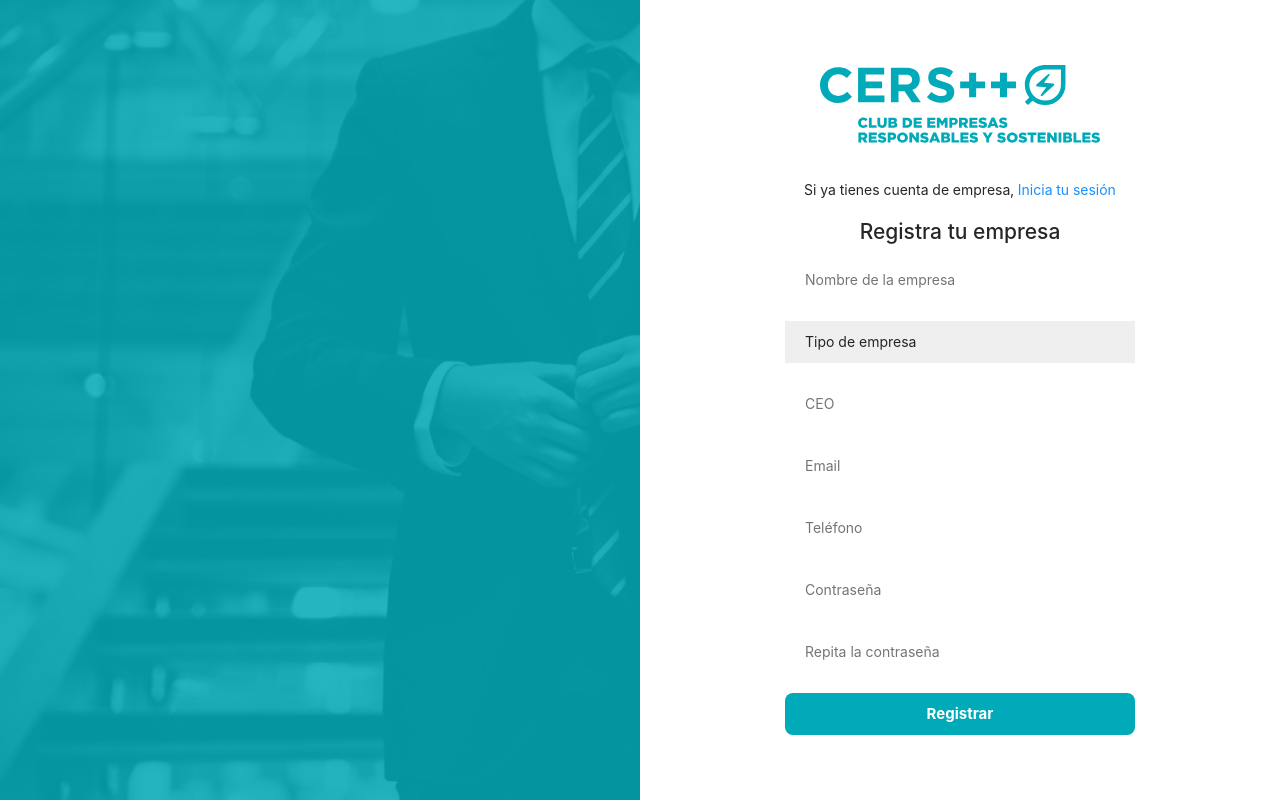
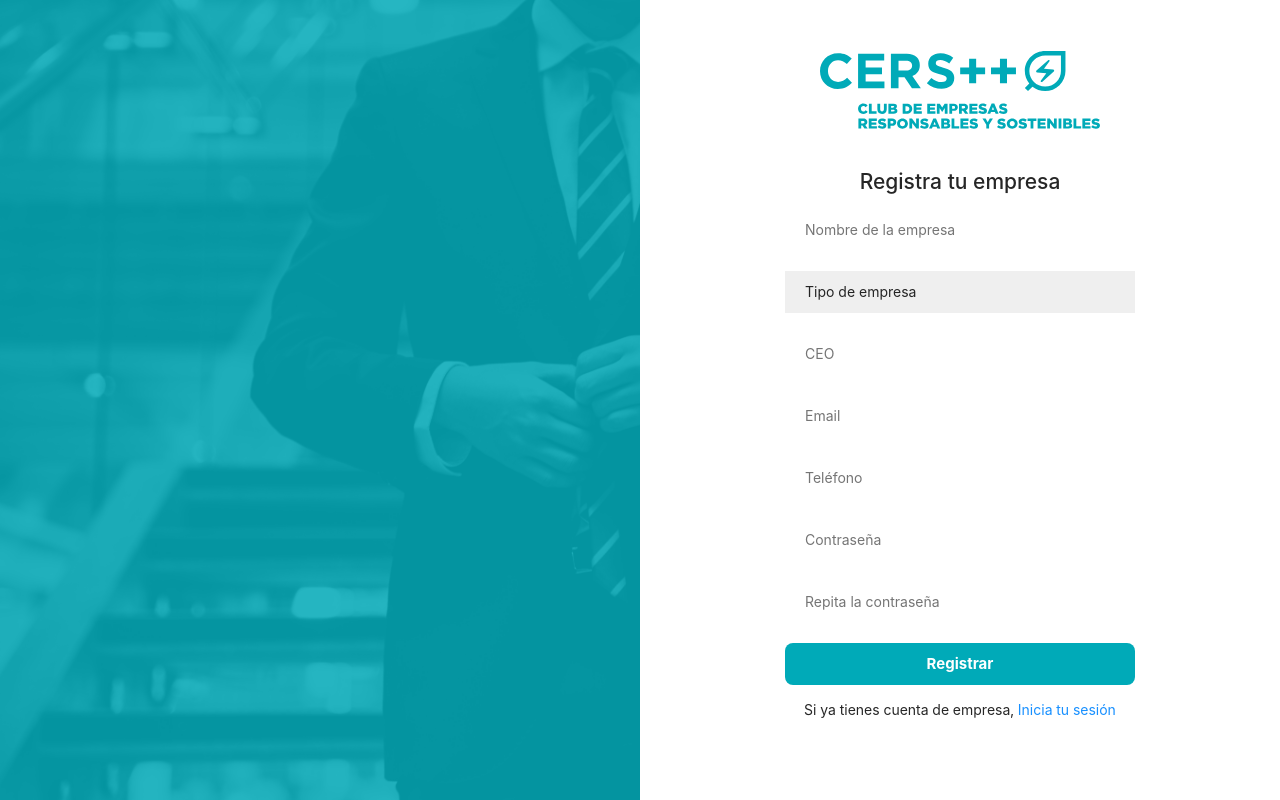
Before and after one commit to GeerDev/tripulaciones-front, a React (Create React App) app: page /registercompany in a window 1280 px wide. Built offline with nearby package versions, Linux system fonts and the light colour scheme.

Commit message:
register & login tweaks

```diff
--- a/src/components/AuthCompany/LoginCompany/LoginCompany.jsx
+++ b/src/components/AuthCompany/LoginCompany/LoginCompany.jsx
@@ -24,11 +24,11 @@ const LoginCompany = () => {
 
   useEffect(()=>{
     if(isError){
-      notification.error({message: "Error", description: message,});
+      notification.warning({message: "En espera", description: message,});
     }
     if(isSuccess){
       console.log(message)
-      notification.success({message: "Success", description: message?.message,});
+      notification.success({message: "Hola!", description: message?.message,});
       setTimeout(()=>{
         navigate("/company")
       },500);
--- a/src/components/AuthCompany/RegisterCompany/RegisterCompany.jsx
+++ b/src/components/AuthCompany/RegisterCompany/RegisterCompany.jsx
@@ -62,7 +62,6 @@ const RegisterCompany = () => {
       <div className='logo-register'>
         <img src={logo}/>
       </div>
-      <p>Si ya tienes cuenta de empresa, <Link to='/loginCompany'>Inicia tu sesión</Link></p>
       <h2 className='register-title'>Registra tu empresa</h2>
       <form onSubmit={onSubmit}>
         <input type="text" name="name" value={name} onChange={onChange} placeholder="Nombre de la empresa" />
@@ -78,6 +77,7 @@ const RegisterCompany = () => {
         <input type="password" placeholder="Repita la contraseña" name="password2" value={password2} required onChange={onChange} />
         <button type="submit">Registrar</button>
       </form>
+      <p>Si ya tienes cuenta de empresa, <Link to='/loginCompany'>Inicia tu sesión</Link></p>
       </section>
     </div>
   )
--- a/src/components/AuthCompany/RegisterCompany/RegisterCompany.scss
+++ b/src/components/AuthCompany/RegisterCompany/RegisterCompany.scss
@@ -5,6 +5,9 @@
     height: 100vh;
     display: flex;
     align-items: center;
+    p{
+        padding: 1em;
+    }
     .company-register{
         max-width: 50%;
         width: 100%;
```
